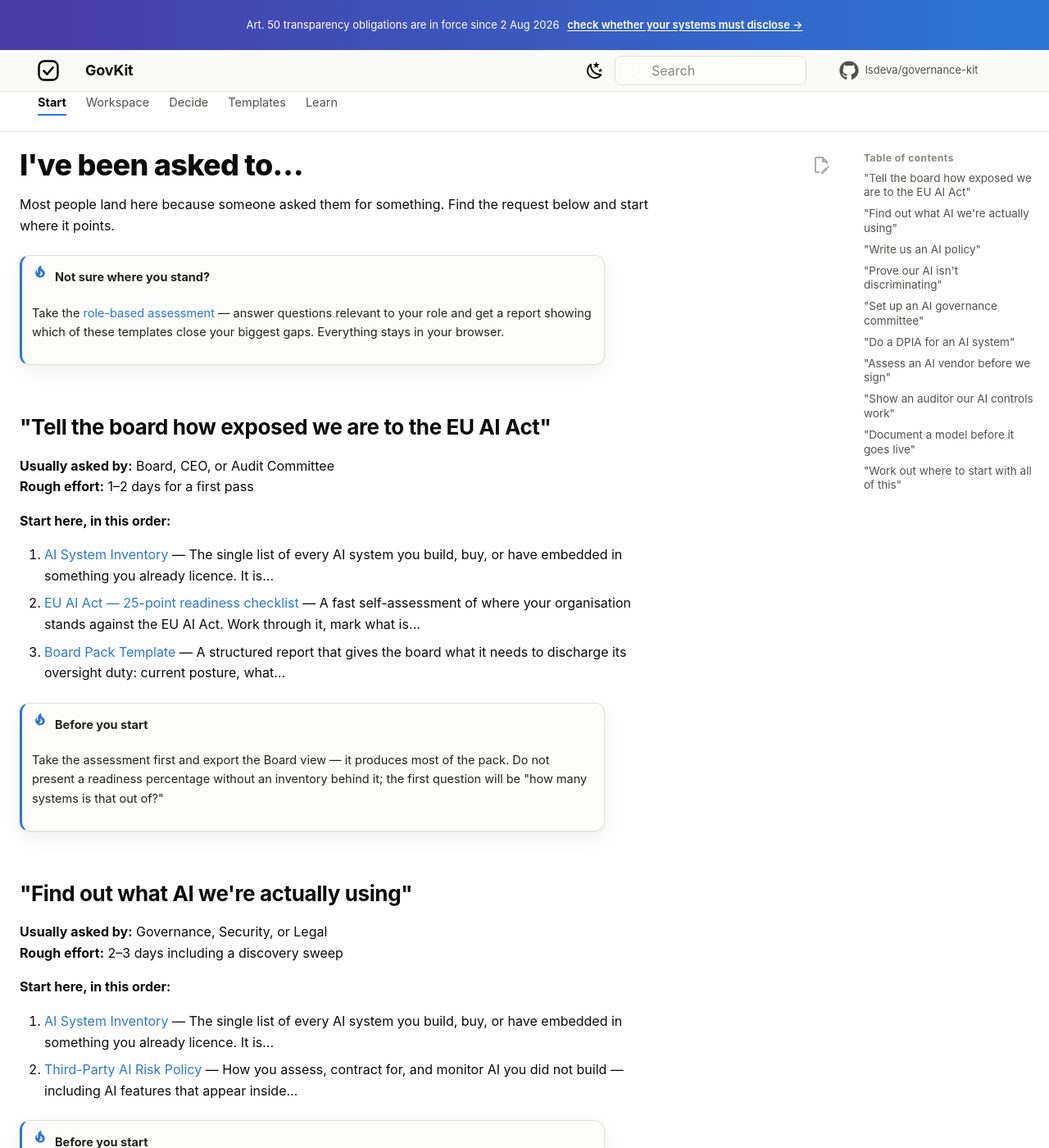
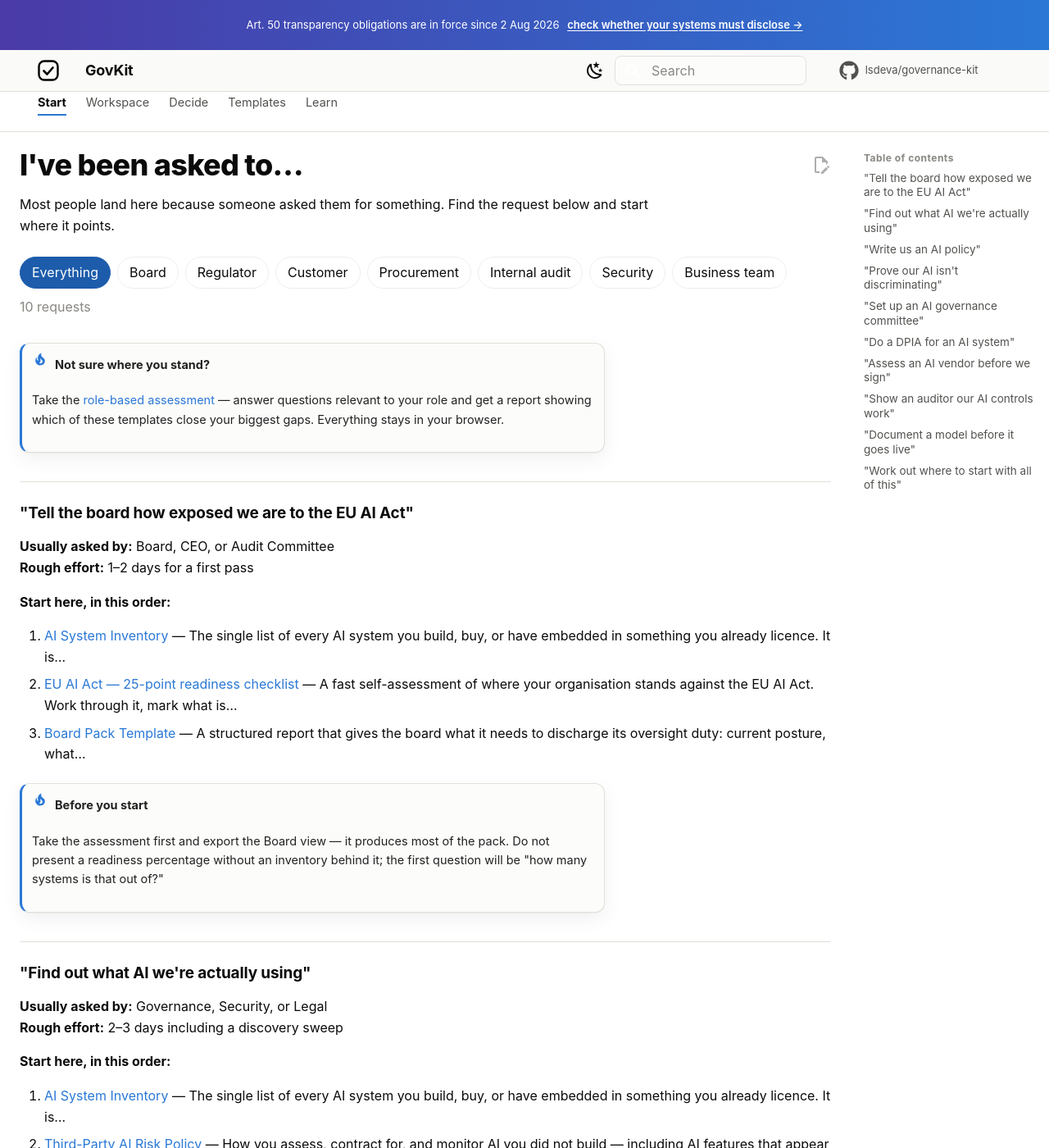
Before and after one commit to lsdeva/governance-kit, an MkDocs documentation site: the page built from docs/tasks.md, in a window 1280 px wide and 1400 px high. Shown: the whole window at 82% size. Built offline with MkDocs 1.6.1 and Material for MkDocs 9.7.7, drawn with Linux system fonts in a browser that asks for light colours.

Commit message:
Phase 1.3: requester filter on the task index
"I've been asked to…" is now reachable as the first item under Start, and can
be filtered by who is doing the asking — Board, Regulator, Customer,
Procurement, Internal audit, Security, Business team.

The tags are data, not markup: data/tasks.yml gains a `requesters` list on each
task, validated at build time against a controlled vocabulary in the generator.
A typo now fails the build rather than silently producing a chip that matches
nothing, and a task with no tags fails too — otherwise it would be invisible
under every filter but "Everything".

The filter itself is progressive enhancement. The page lists all ten requests
with JavaScript off; the script only hides what does not match. Chips are real
buttons, so they are keyboard-operable and focusable with no extra wiring, and
carry aria-pressed. A polite live region announces the result count, because a
silent DOM change tells a screen-reader user nothing.

Reuses the existing .gk-chip component — no new visual language.

Verified: 10 tasks list by default, Board narrows to 3, Procurement to 1, and
both mouse and keyboard (focus + Enter) drive it. Zero console errors.

Co-Authored-By: Claude Opus 5 (1M context) <noreply@anthropic.com>

```diff
--- /dev/null
+++ b/docs/assets/tasks.js
@@ -0,0 +1,70 @@
+/*
+ * Requester filter for the "I've been asked to…" index.
+ *
+ * Progressive enhancement: the page lists every task with JavaScript off, and
+ * this only hides what does not match. Chips are real <button>s, so they are
+ * keyboard-operable and focusable without any extra wiring.
+ *
+ * No storage, no network — the filter is presentation only.
+ */
+(function () {
+  "use strict";
+
+  function init() {
+    var bar = document.getElementById("gk-task-filter");
+    if (!bar) return;
+
+    var chips = Array.prototype.slice.call(bar.querySelectorAll("[data-req]"));
+    var tasks = Array.prototype.slice.call(
+      document.querySelectorAll(".gk-task[data-requesters]")
+    );
+    if (!chips.length || !tasks.length) return;
+
+    // Announce the result count so a screen-reader user knows the filter did
+    // something — a silent DOM change is invisible to them.
+    var status = document.getElementById("gk-task-status");
+    if (!status) {
+      status = document.createElement("p");
+      status.id = "gk-task-status";
+      status.className = "gk-task-status";
+      status.setAttribute("role", "status");
+      status.setAttribute("aria-live", "polite");
+      bar.parentNode.insertBefore(status, bar.nextSibling);
+    }
+
+    function apply(req) {
+      var shown = 0;
+      tasks.forEach(function (t) {
+        var tags = (t.getAttribute("data-requesters") || "").split(/\s+/);
+        var match = req === "all" || tags.indexOf(req) !== -1;
+        t.hidden = !match;
+        if (match) shown++;
+      });
+      chips.forEach(function (c) {
+        var on = c.getAttribute("data-req") === req;
+        c.classList.toggle("is-on", on);
+        c.setAttribute("aria-pressed", on ? "true" : "false");
+      });
+      status.textContent = req === "all"
+        ? shown + " requests"
+        : shown + " request" + (shown === 1 ? "" : "s") + " for this asker";
+    }
+
+    chips.forEach(function (c) {
+      c.setAttribute("aria-pressed", c.classList.contains("is-on") ? "true" : "false");
+      c.addEventListener("click", function () {
+        apply(c.getAttribute("data-req"));
+      });
+    });
+
+    apply("all");
+  }
+
+  if (window.document$ && typeof window.document$.subscribe === "function") {
+    window.document$.subscribe(init);
+  } else if (document.readyState === "loading") {
+    document.addEventListener("DOMContentLoaded", init);
+  } else {
+    init();
+  }
+})();
--- a/docs/stylesheets/docs.css
+++ b/docs/stylesheets/docs.css
@@ -861,3 +861,32 @@
   .gk-role:hover,
   .gk-dec-card:hover { transform: none; }
 }
+
+/* ------------------------------------------------- Start page task filter --
+ * Phase 1.3. Reuses the existing .gk-chip component; the only additions are
+ * layout and the hidden state.
+ */
+.gk-task-filter {
+  display: flex;
+  flex-wrap: wrap;
+  gap: .4rem;
+  margin: 1.25rem 0 .5rem;
+}
+
+.gk-task-status {
+  font-size: .8rem;
+  color: var(--gk-ink-3);
+  margin: 0 0 1.5rem;
+}
+
+.gk-task[hidden] { display: none; }
+
+.md-typeset .gk-task {
+  border-top: 1px solid var(--gk-hairline);
+  padding-top: 1.25rem;
+  margin-top: 1.75rem;
+}
+
+.md-typeset .gk-task:first-of-type { border-top: none; }
+
+.md-typeset .gk-task h3 { margin-top: 0; }
--- a/docs/tasks.md
+++ b/docs/tasks.md
@@ -7,12 +7,25 @@
 
 Most people land here because someone asked them for something. Find the request below and start where it points.
 
+<div class="gk-task-filter" id="gk-task-filter" role="group" aria-label="Filter by who is asking">
+<button class="gk-chip is-on" type="button" data-req="all">Everything</button>
+<button class="gk-chip" type="button" data-req="board">Board</button>
+<button class="gk-chip" type="button" data-req="regulator">Regulator</button>
+<button class="gk-chip" type="button" data-req="customer">Customer</button>
+<button class="gk-chip" type="button" data-req="procurement">Procurement</button>
+<button class="gk-chip" type="button" data-req="internal-audit">Internal audit</button>
+<button class="gk-chip" type="button" data-req="security">Security</button>
+<button class="gk-chip" type="button" data-req="business">Business team</button>
+</div>
+
 !!! tip "Not sure where you stand?"
     Take the [role-based assessment](assess/index.md) — answer questions relevant to
     your role and get a report showing which of these templates close your
     biggest gaps. Everything stays in your browser.
 
-## "Tell the board how exposed we are to the EU AI Act"
+<div class="gk-task" data-requesters="board" markdown>
+
+### "Tell the board how exposed we are to the EU AI Act"
 
 **Usually asked by:** Board, CEO, or Audit Committee
 **Rough effort:** 1–2 days for a first pass
@@ -26,7 +39,11 @@ Most people land here because someone asked them for something. Find the request
 !!! tip "Before you start"
     Take the assessment first and export the Board view — it produces most of the pack. Do not present a readiness percentage without an inventory behind it; the first question will be "how many systems is that out of?"
 
-## "Find out what AI we're actually using"
+</div>
+
+<div class="gk-task" data-requesters="internal-audit security business" markdown>
+
+### "Find out what AI we're actually using"
 
 **Usually asked by:** Governance, Security, or Legal
 **Rough effort:** 2–3 days including a discovery sweep
@@ -39,7 +56,11 @@ Most people land here because someone asked them for something. Find the request
 !!! tip "Before you start"
     Ask teams, then check SaaS release notes, expense claims, and SSO logs. Expect to find two to three times what people report.
 
-## "Write us an AI policy"
+</div>
+
+<div class="gk-task" data-requesters="board business" markdown>
+
+### "Write us an AI policy"
 
 **Usually asked by:** Exec team or HR
 **Rough effort:** Half a day to draft, 2 weeks to socialise
@@ -52,7 +73,11 @@ Most people land here because someone asked them for something. Find the request
 !!! tip "Before you start"
     Publish a usable one-pager this week rather than a complete one next quarter. Staff are already using AI; the policy is catching up, not getting ahead.
 
-## "Prove our AI isn't discriminating"
+</div>
+
+<div class="gk-task" data-requesters="customer regulator" markdown>
+
+### "Prove our AI isn't discriminating"
 
 **Usually asked by:** Legal, DPO, or a customer
 **Rough effort:** 1–2 weeks per system
@@ -66,7 +91,11 @@ Most people land here because someone asked them for something. Find the request
 !!! tip "Before you start"
     Test subgroups, not just aggregate accuracy. A 95% accurate system can be systematically wrong about one group, and that group is who complains.
 
-## "Set up an AI governance committee"
+</div>
+
+<div class="gk-task" data-requesters="board" markdown>
+
+### "Set up an AI governance committee"
 
 **Usually asked by:** Exec sponsor
 **Rough effort:** 1 week to charter, first meeting within a month
@@ -81,7 +110,11 @@ Most people land here because someone asked them for something. Find the request
 !!! tip "Before you start"
     Settle quorum and the right to halt a system before the first meeting. A committee that cannot stop anything is advisory.
 
-## "Do a DPIA for an AI system"
+</div>
+
+<div class="gk-task" data-requesters="regulator internal-audit" markdown>
+
+### "Do a DPIA for an AI system"
 
 **Usually asked by:** DPO or Legal
 **Rough effort:** 1–2 weeks
@@ -95,7 +128,11 @@ Most people land here because someone asked them for something. Find the request
 !!! tip "Before you start"
     Run it alongside the AI risk assessment and cross-reference them. Decide your answer on erasure before you build, not after.
 
-## "Assess an AI vendor before we sign"
+</div>
+
+<div class="gk-task" data-requesters="procurement security" markdown>
+
+### "Assess an AI vendor before we sign"
 
 **Usually asked by:** Procurement or Security
 **Rough effort:** 2–3 days
@@ -108,7 +145,11 @@ Most people land here because someone asked them for something. Find the request
 !!! tip "Before you start"
     The two questions that matter most are whether your data trains their model, and whether you are told when the model changes.
 
-## "Show an auditor our AI controls work"
+</div>
+
+<div class="gk-task" data-requesters="internal-audit regulator" markdown>
+
+### "Show an auditor our AI controls work"
 
 **Usually asked by:** Internal Audit or an external assessor
 **Rough effort:** 1–2 weeks to assemble
@@ -122,7 +163,11 @@ Most people land here because someone asked them for something. Find the request
 !!! tip "Before you start"
     Take the assessment and export the Regulator view — it lists what evidence each obligation needs. Assemble against that list rather than guessing.
 
-## "Document a model before it goes live"
+</div>
+
+<div class="gk-task" data-requesters="business security" markdown>
+
+### "Document a model before it goes live"
 
 **Usually asked by:** ML lead or a release gate
 **Rough effort:** 1–2 days per model
@@ -135,7 +180,11 @@ Most people land here because someone asked them for something. Find the request
 !!! tip "Before you start"
     Write the limitations section first and honestly. A model card with no limitations tells a reader you did not look.
 
-## "Work out where to start with all of this"
+</div>
+
+<div class="gk-task" data-requesters="business" markdown>
+
+### "Work out where to start with all of this"
 
 **Usually asked by:** You, having just been handed the brief
 **Rough effort:** Half a day
@@ -149,6 +198,8 @@ Most people land here because someone asked them for something. Find the request
 !!! tip "Before you start"
     Baseline honestly, then get a mandate in writing. An optimistic baseline destroys the credibility of every improvement you later report.
 
+</div>
+
 !!! warning "Not legal advice"
     These templates are a head start, not a substitute for professional
     judgement. Adapt them to your jurisdiction, sector, and risk appetite, and
--- a/mkdocs.yml
+++ b/mkdocs.yml
@@ -69,6 +69,7 @@ extra_javascript:
   - assess/xlsx.js
   - assess/registers.js
   - assess/decide.js
+  - assets/tasks.js
 
 markdown_extensions:
   - admonition
```
Also changed, not shown: 2 other files.
